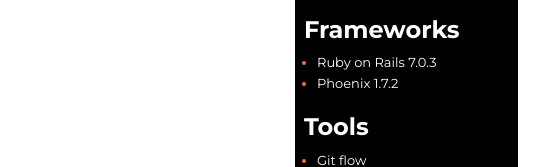
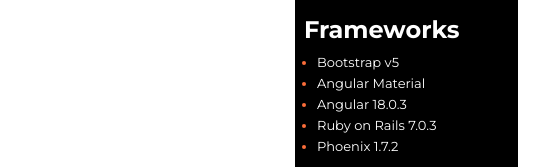
Before and after one commit to Mianaviatte/Curriculum_vitae, a plain HTML site: page index.html in a window 1280 px wide. Shown: the part 581-748 px from the top of the page, 602-1151 px from the left. Drawn offline with Linux system fonts and the light colour scheme.

Commit message:
Added project & changed relevant exp

```diff
--- a/index.html
+++ b/index.html
@@ -64,7 +64,9 @@
             <div class="sidebar">
                 <h3>Frameworks</h3>
                 <ul>
-                    <!-- <li><span>Bootstrap v5</span></li> -->
+                    <li><span>Bootstrap v5</span></li>
+                    <li><span>Angular Material</span></li>
+                    <li><span>Angular 18.0.3</span></li>
                     <li><span>Ruby on Rails 7.0.3</span></li>
                     <li><span>Phoenix 1.7.2</span></li>
                 </ul>
@@ -202,7 +204,7 @@
                         <p>News · Media · Space</p>
                         <h5>Jun 2024 - Present</h5>
                         <ul>
-                            <li>Build with Angular CLI version 18.0.3</li>
+                            <li>Build with Angular CLI version 18.0.3 & Angular Material</li>
                             <li>Used open Spaceflight News API</li>
                             <li>Codebase at <a href="https://github.com/Mianaviatte/Angular_Space_Blog" target="_blank"><span class="organization">GitHub</span></a></li>
                             <li>Deployed at <a href="https://heartfelt-alfajores-dcbecd.netlify.app/" target="_blank"><span class="organization">Netlify</span></a></li>
```
Also changed, not shown: manager.html (+3 -1 lines).
